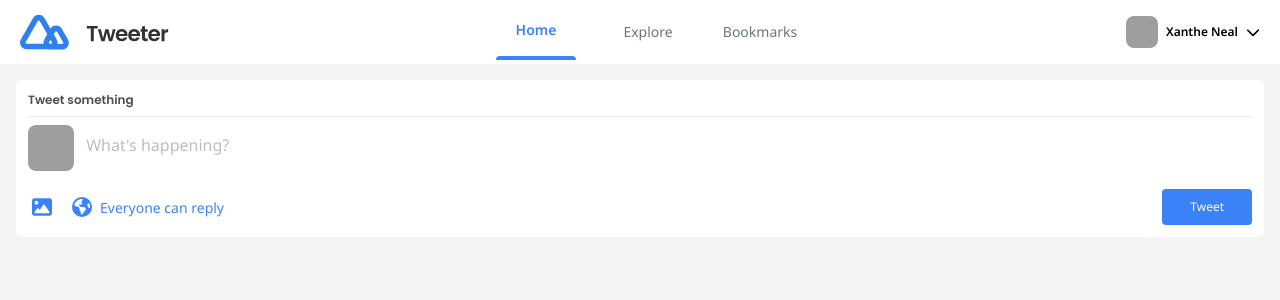
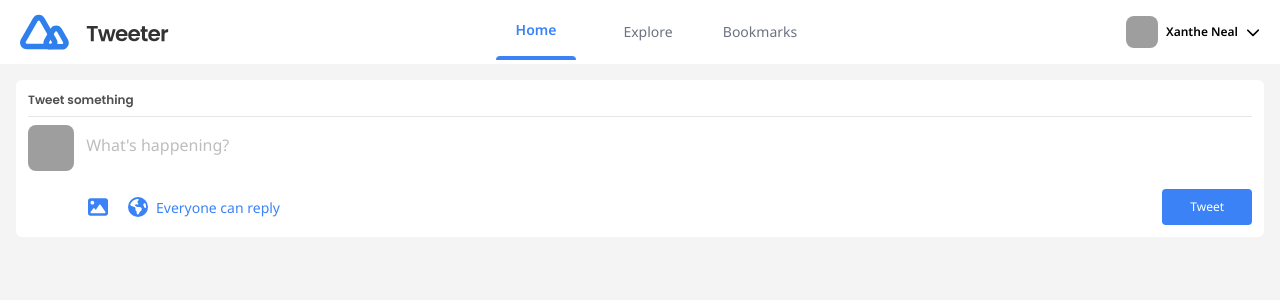
Before and after one commit to sarrietav-dev/tweeter, a Next.js app: page / in a window 1280 px wide. Shown: the top 300 px of the page. Built offline with nearby package versions, Linux system fonts and the light colour scheme; grey boxes are pictures that could not be loaded.

Commit message:
Update layout and page styles

```diff
--- a/app/(home)/layout.tsx
+++ b/app/(home)/layout.tsx
@@ -21,7 +21,7 @@ export default function RootLayout({
 }: Readonly<{
   children: React.ReactNode;
 }>) {
-  const bodyClasses = clsx(poppins.variable, notoSans.variable, "font-noto", "bg-zinc-100")
+  const bodyClasses = clsx(poppins.variable, notoSans.variable, "font-noto", "bg-zinc-100", "min-w-[360px]")
 
   return (
     <html lang="en">
--- a/app/(home)/page.tsx
+++ b/app/(home)/page.tsx
@@ -15,7 +15,7 @@ export default function Home() {
   }
 
   return (
-    <main className="p-4">
+    <main className="container mx-auto p-4">
       <div className="rounded-md bg-white p-3">
         <p className="font-poppins text-xs font-semibold text-gray-2">Tweet something</p>
         <hr className="my-2" />
@@ -31,7 +31,7 @@ export default function Home() {
             ></textarea>
           </div>
           <div className="flex items-center justify-between">
-            <div className="space-x-3">
+            <div className="space-x-3 sm:ml-14">
               <button type="button" className="rounded p-1 text-blue-500 transition active:bg-gray-100">
                 <FontAwesomeIcon icon={faImage} size="lg" />
               </button>
@@ -42,7 +42,7 @@ export default function Home() {
                 </span>
               </button>
             </div>
-            <button type="submit" className="rounded bg-blue-500 px-7 py-2.5 text-xs text-white">
+            <button type="submit" className="rounded bg-blue-500 px-7 py-2.5 text-xs text-white transition active:bg-blue-600">
               Tweet
             </button>
           </div>
```
